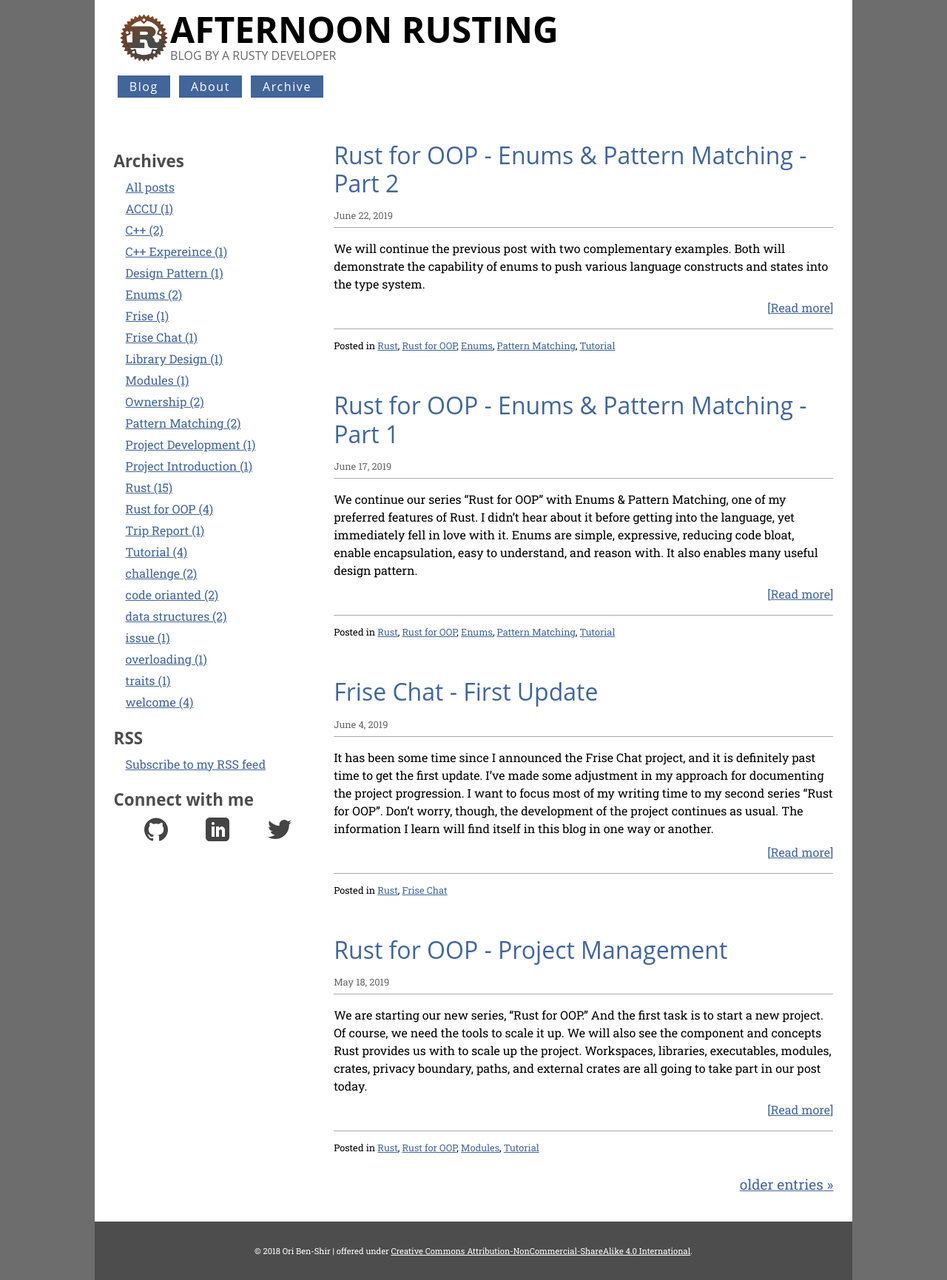
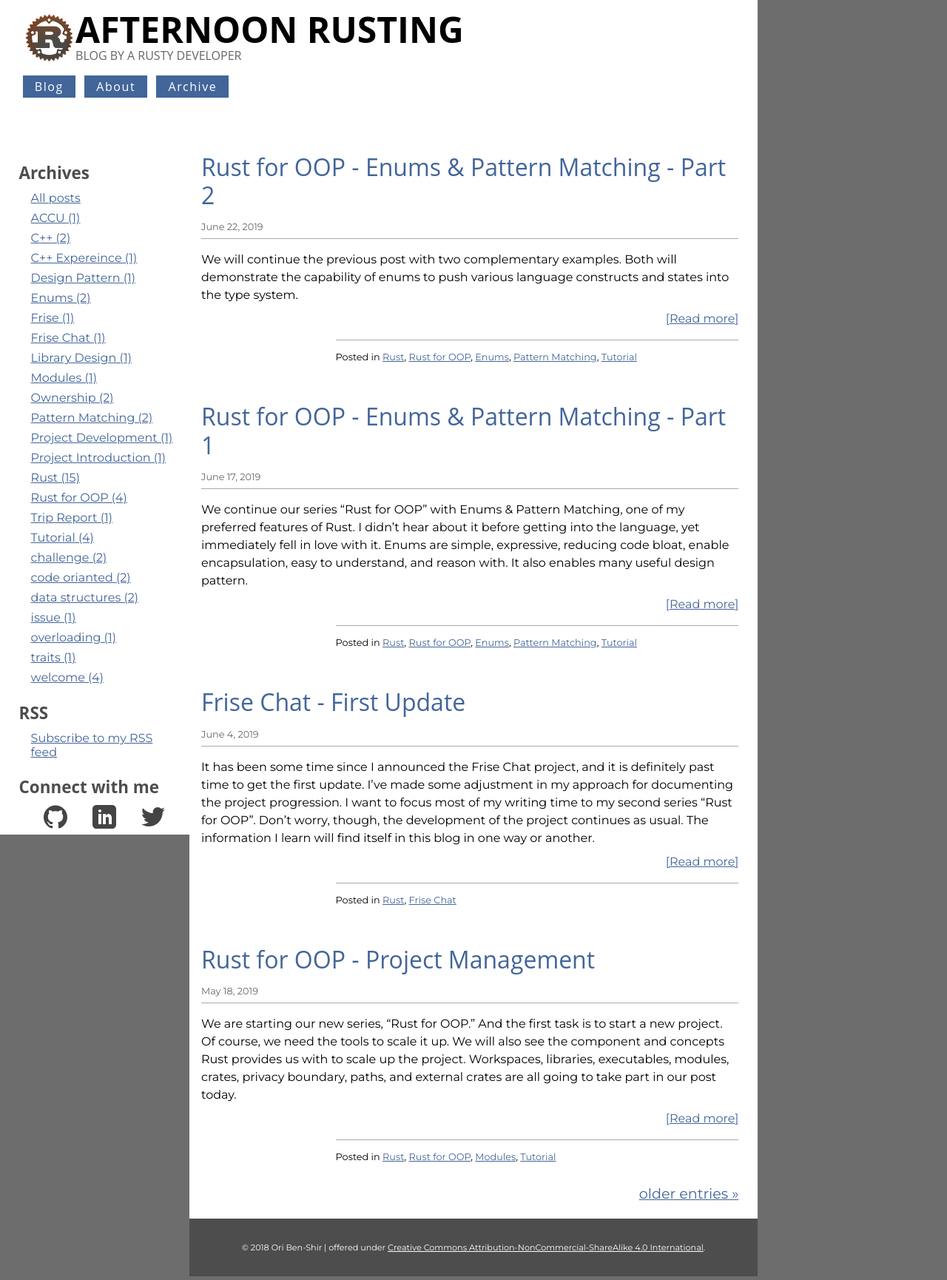
Before and after one commit to oribenshir/afternoon_rusting, a Jekyll site: the page built from index.html, in a window 1280 px wide. Shown: the whole page at 74% size. Built offline with Jekyll 4.4.1, drawn with Linux system fonts in a browser that asks for light colours; nearby versions of some CDN libraries; the list of posts is cut into pages by our own code.

Commit message:
Change Fonts & Design

```diff
--- a/_layouts/default.html
+++ b/_layouts/default.html
@@ -32,6 +32,8 @@
   <link rel="stylesheet" href="//maxcdn.bootstrapcdn.com/font-awesome/4.3.0/css/font-awesome.min.css">
   <link href='https://fonts.googleapis.com/css?family=Oswald:400,700' rel='stylesheet' type='text/css'>
   <link href='https://fonts.googleapis.com/css?family=Roboto+Slab' rel='stylesheet' type='text/css'>
+  <link href="https://fonts.googleapis.com/css?family=Source+Code+Pro&display=swap" rel="stylesheet" type='text/css'>
+  <link href="https://fonts.googleapis.com/css?family=Montserrat&display=swap" rel="stylesheet">
   <script src="{{site.baseurl}}/scripts/modernizr.custom.js"></script>
   <!--[if lt IE 9]>
     <script src="http://html5shiv.googlecode.com/svn/trunk/html5.js"></script>
--- a/css/main.css
+++ b/css/main.css
@@ -282,7 +282,7 @@ th {
   Global settings
 -----------------------------------------------------*/
 body {
-	font: 100% 'Roboto Slab', 'sans-serif';
+	font-family: 'Montserrat', sans-serif;
 	background: white;
 	direction: ltr;
 }
@@ -384,6 +384,12 @@ nav li a {
 .posts, .archive {
 	padding: 0 1em 0;
 }
+article ul {
+	line-height: 1.5;
+}
+article ol {
+	line-height: 1.5;
+}
 article header {
 	padding-bottom: 0.5em;
 	margin-bottom: 1em;
@@ -421,8 +427,23 @@ a.more:before {
 a.more:after {
 	content: ']';
 }
+code {
+	font-family: "Source Code Pro", Consolas, "Ubuntu Mono", Menlo, "DejaVu Sans Mono", monospace, monospace;
+}
+li code {
+	font-size: 0.875em;
+	font-weight: bold;
+	background-color: rgb(248, 248, 248);
+	color: rgb(12, 115, 250);
+	padding-left: 0.15em;
+	padding-right: 0.15em;
+    border-top: 1px solid #e1e1e1;
+    border-left: 1px solid #e1e1e1;
+    border-bottom: 1px solid #f0f0f0;
+    border-right: 1px solid #f0f0f0;
+}
 p code {
-	font-size: 1.1em;
+	font-size: 0.875em;
 	font-weight: bold;
 	background-color: rgb(248, 248, 248);
 	color: rgb(12, 115, 250);
@@ -446,7 +467,6 @@ pre {
 	white-space: -pre-wrap;
 	white-space: -o-pre-wrap;
 	word-wrap: break-word;
-	width: 90%;
 }
 pre.wrong {
 	border-left-color: red;
@@ -667,9 +687,6 @@ aside li {
 .github {
 	background: url(../images/github.svg) no-repeat;
 }
-.fb {
-	background: url(../images/facebook.svg) no-repeat;
-}
 .linked {
 	background: url(../images/linkedin.svg) no-repeat;
 }
@@ -772,7 +789,6 @@ nav li a:hover {
 
 pre {
 	font-size: 1.2em;
-	width: 90%;
 }
 
 dd{
@@ -792,25 +808,44 @@ html {
 	background: #6d6d6d;
 }
 body {
-	width: 80%;
 	margin: 0 auto;
+	margin-right: 20%;
+	background: #6d6d6d;
+}
+footer {
+	margin-left: 25%;
 }
 .page-header {
 	padding: 0 3%;
 	padding-top: 1em;
+	padding-bottom: 1em;
+}
+.page-footer {
+	margin-top: 0em;
 }
 .posts, .archive {
 	float: right;
-	width: 70%;
+	width: 75%;
 	padding-right: 2.5%;
 }
+header {
+	background: white;
+	margin-bottom: 0%;
+	padding-bottom: 2em;
+}
 aside {
+	background: white;
 	float: left;
-	width: 30%;
-	max-width: 320px;
+	width: 25%;
+	/*max-width: 320px;*/
 	padding-top: 1em;
 	padding-left: 2.5%;
 }
+
+article {
+	background: white;
+}
+
 
 /* --------------------------------------------------
    header styles
@@ -874,97 +909,3 @@ a.more {
 	text-align: center;
 }
 }
-
-/* --------------------------------------------------
-   Very large screen styles
------------------------------------------------------*/
-@media only screen and (min-width: 1300px) {
-	/* --------------------------------------------------
-	   layout styles
-	-----------------------------------------------------*/
-	html {
-		background: #6d6d6d;
-	}
-	body {
-		width: 1100px;
-		margin: 0 auto;
-	}
-	.page-header {
-		padding: 0 3%;
-		padding-top: 1em;
-	}
-	.posts, .archive {
-		float: right;
-		width: 70%;
-		padding-right: 2.5%;
-	}
-	aside {
-		float: left;
-		width: 30%;
-		max-width: 320px;
-		padding-top: 1em;
-		padding-left: 2.5%;
-	}
-
-	/* --------------------------------------------------
-	   header styles
-	-----------------------------------------------------*/
-	header h1 {
-		font-size: 3em;
-	}
-	header p {
-		font: 1em 'Open Sans', 'Oswald', 'Helvetica Narrow', Arial, sans-serif;
-		font-weight: 400;
-		color: #666;
-		text-transform: uppercase;
-	}
-	/* --------------------------------------------------
-	   top navigation styles
-	-----------------------------------------------------*/
-	nav {
-		background: none;
-		margin-bottom: 2em;
-	}
-	#menu-toggle, .toggle-label {
-			display: none;
-		}
-	nav ul {
-		padding: 0;
-		margin: 0;
-		list-style: none;
-		min-height: 0;
-	}
-	nav li {
-		display: inline-block;
-	}
-	nav li a {
-		font: 1em 'Open Sans', 'Oswald', 'Helvetica Narrow', Arial, sans-serif;
-		color: white;
-		background: #42659A;
-		margin-right: 0.5em;
-		padding: .25em 1em;
-		display: inline-block;
-		text-decoration: none;
-		letter-spacing: 0.1em;
-	}
-	nav li a:hover {
-		color: white;
-		background: #333;
-	}
-	/* --------------------------------------------------
-	   article styles
-	-----------------------------------------------------*/
-	article p {
-		font-size: 1.000em;
-		line-height: 1.5;
-	}
-	a.more {
-		margin: 0.5em 0;
-	}
-	/* --------------------------------------------------
-	   main footer styles
-	-----------------------------------------------------*/
-	.legal {
-		text-align: center;
-	}
-	}
--- a/css/syntax-highlighting.scss
+++ b/css/syntax-highlighting.scss
@@ -1,6 +1,6 @@
 ---
 ---
-.highlight pre { background-color: #272822; font-size:1.2em; }
+.highlight pre { background-color: #272822;     font-size: 0.875em; }
 .highlight .hll { background-color: #272822; }
 .highlight .c { color: #75715e } /* Comment */
 .highlight .err { color: #960050; background-color: #1e0010 } /* Error */
```
